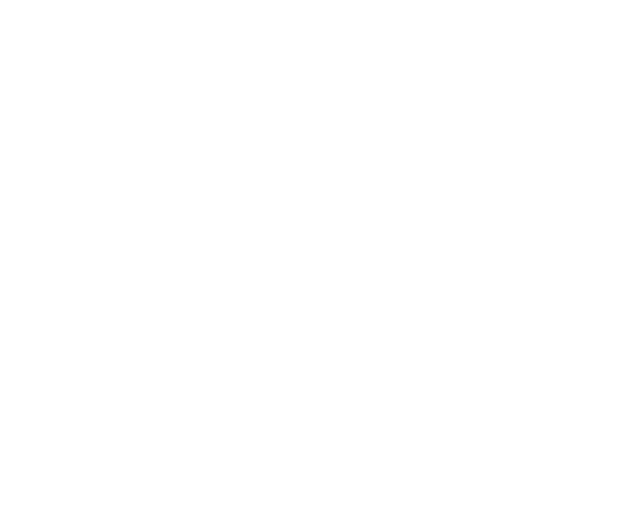
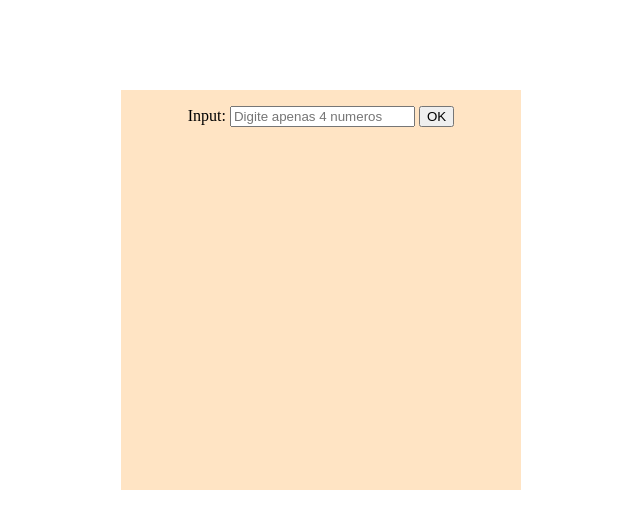
Before and after one commit to LuccaMilanoDev/Portifolio, a plain HTML site: page Portifolio/passwordGame/game.html in a window 1280 px wide. Shown: the whole page, without its empty margins (319-959 px from the left). Drawn offline with Linux system fonts and the light colour scheme.

Commit message:
começando a implementar jogo senha

```diff
--- a/Portifolio/Projetos/postyle.css
+++ b/Portifolio/Projetos/postyle.css
@@ -19,11 +19,8 @@ body{
     justify-content: center;
 }
 
-#password img, #project2 img, #project3 img, #project4 img {
 
-    max-width: 100%;
-    height: auto;
-}
+
 
 #password, #project2 {
     align-self: flex-start;
--- a/Portifolio/passwordGame/game.html
+++ b/Portifolio/passwordGame/game.html
@@ -5,8 +5,15 @@
     <meta name="viewport" content="width=device-width, initial-scale=1.0">
     <title>Document</title>
     <link rel="stylesheet" href="gameStyle.css">
+    <script src="gameScript.js" defer></script>
 </head>
 <body>
-
+    <div class="container">
+        <form action="" class="form">
+            <label for="number">Input: </label>
+            <input type="number" id="number" placeholder="Digite apenas 4 numeros" max="9999">
+            <input type="submit" id="send" value="OK">
+        </form>
+    </div>
 </body>
 </html>
--- /dev/null
+++ b/Portifolio/passwordGame/gameScript.js
@@ -0,0 +1,11 @@
+const value=document.getElementById('number').addEventListener('input', function() {
+    if (this.value.length > 4) {
+        this.value = this.value.slice(0, 4);
+    }
+});
+const send = document.querySelector('#send');
+send.addEventListener("click", function(e){
+    e.preventDefault();
+    const number = document.querySelector('#number').value;
+    console.log(number)
+})
--- a/Portifolio/passwordGame/gameStyle.css
+++ b/Portifolio/passwordGame/gameStyle.css
@@ -1,4 +1,16 @@
 body{
     background: url(../images/SL-043021-42650-26.jpg) no-repeat top center/cover;
-    height: 100vh;
+
 }
+
+.container{
+    width: 400px;
+    height: 400px;
+    background-color: bisque;
+    margin: auto;
+    margin-top: 90px;
+}
+.form{
+    text-align: center;
+    padding-top: 16px;
+}
```
Also changed, not shown: Portifolio/Habilidades/pageHabi.html (+0 -1 lines).
